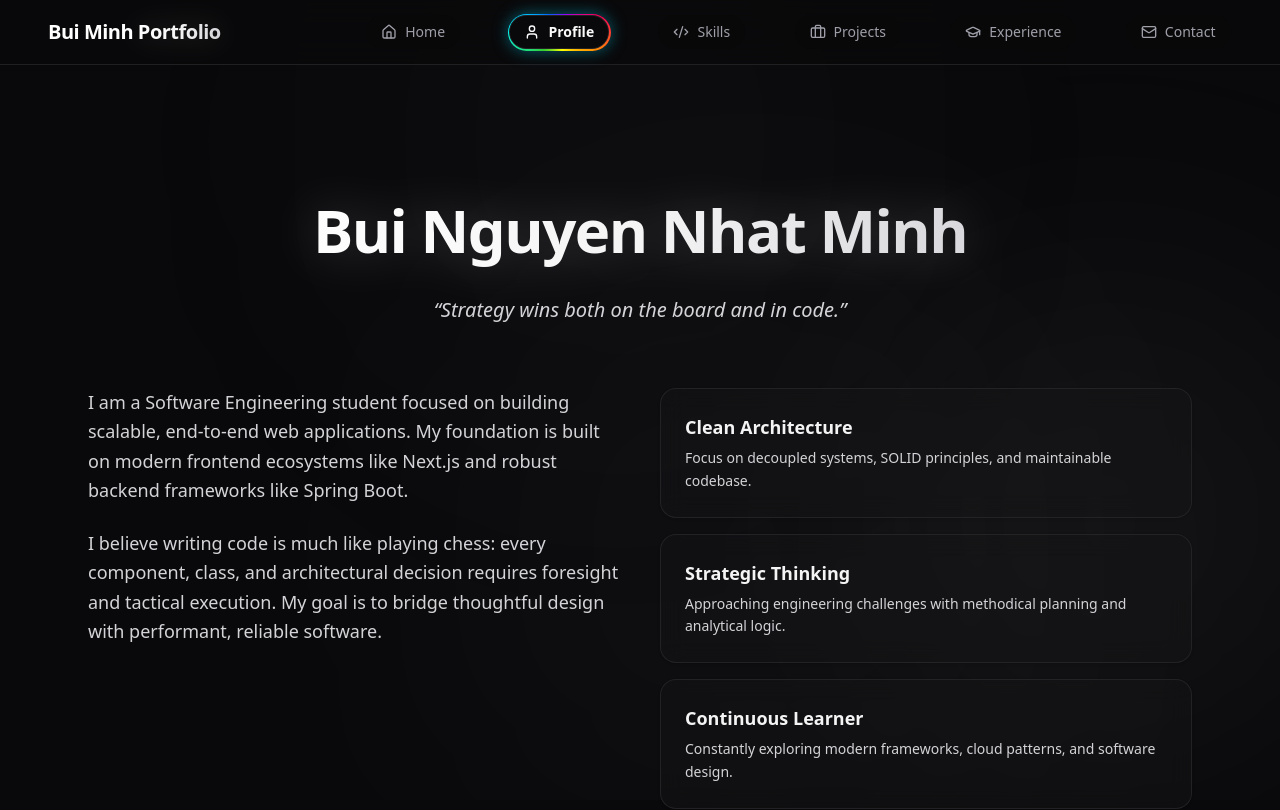
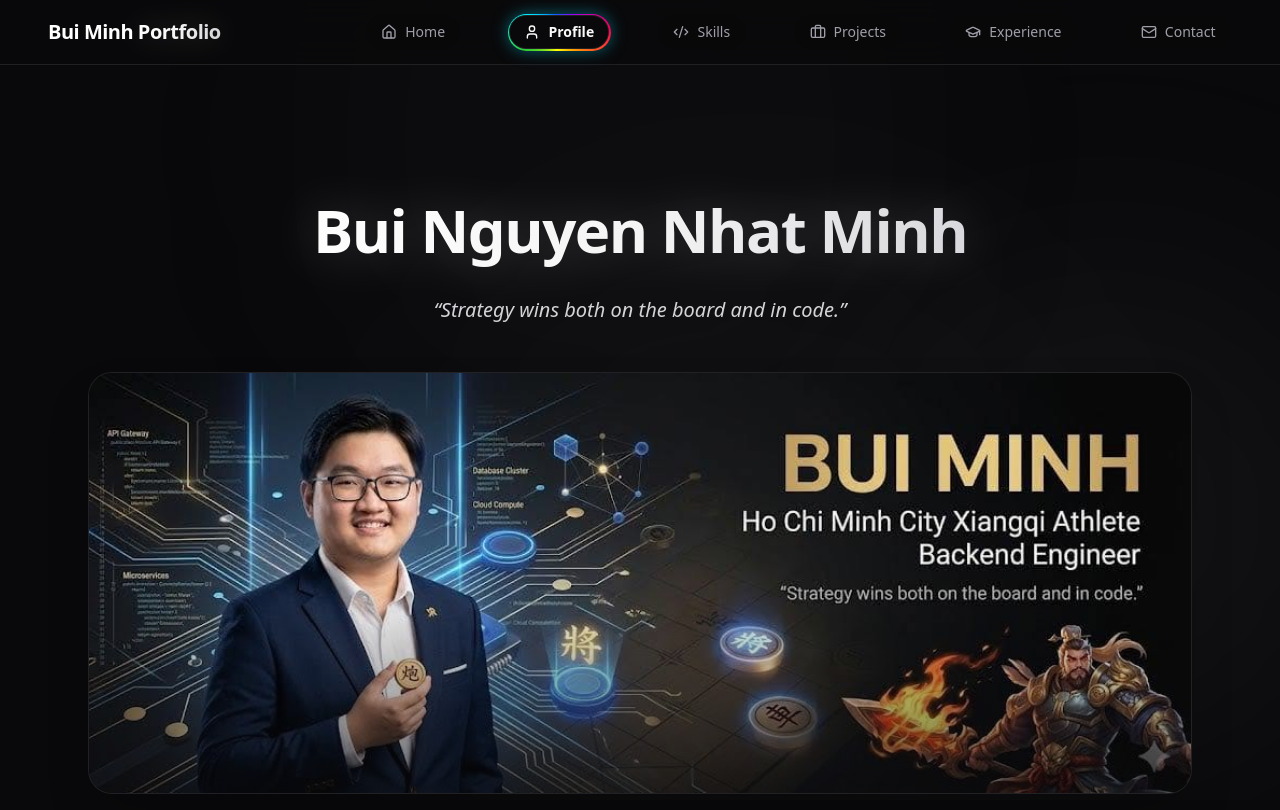
Before and after one commit to Personal-Portfolio-Website/Personal-Portfolio-FE, a Next.js app: page /about in a window 1280 px wide. Shown: the top 810 px of the page. Built offline with nearby package versions, Linux system fonts and the light colour scheme.

Commit message:
feat: add profile banner image and polish about section

```diff
--- a/src/components/sections/About.tsx
+++ b/src/components/sections/About.tsx
@@ -1,3 +1,4 @@
+import Image from "next/image";
 import { HighlightItem } from "@/types";
 
 const HIGHLIGHTS: HighlightItem[] = [
@@ -22,7 +23,7 @@ export default function About() {
   return (
     <section className="py-16 px-6 max-w-6xl mx-auto w-full">
       {/* Section Header */}
-      <div className="text-center max-w-3xl mx-auto mb-16 space-y-4">
+      <div className="text-center max-w-3xl mx-auto mb-12 space-y-4">
         <h1 className="text-4xl sm:text-5xl lg:text-6xl font-extrabold tracking-tight bg-gradient-to-r from-white via-zinc-100 to-zinc-300 bg-clip-text text-transparent pb-3 leading-tight drop-shadow-[0_0_25px_rgba(255,255,255,0.2)]">
           Bui Nguyen Nhat Minh
         </h1>
@@ -30,6 +31,19 @@ export default function About() {
         <p className="text-lg sm:text-xl font-medium italic text-zinc-300">
           &ldquo;Strategy wins both on the board and in code.&rdquo;
         </p>
+      </div>
+
+      {/* Featured Profile Hero Banner */}
+      <div className="relative w-full mb-14 rounded-2xl md:rounded-3xl overflow-hidden border border-zinc-800/80 hover:border-zinc-600/60 transition-all duration-300 shadow-2xl bg-zinc-900/50 backdrop-blur-md group">
+        <Image
+          src="/profile-banner.jpg"
+          alt="Bui Nguyen Nhat Minh Profile Banner"
+          width={1200}
+          height={500}
+          priority
+          className="w-full h-auto max-h-[420px] object-cover object-center group-hover:scale-[1.01] transition-transform duration-500 ease-out"
+        />
+        <div className="absolute inset-0 bg-gradient-to-t from-zinc-950/60 via-transparent to-transparent pointer-events-none" />
       </div>
 
       {/* Main Content Grid */}
```
Also changed, not shown: public/profile-banner.jpg (added).
